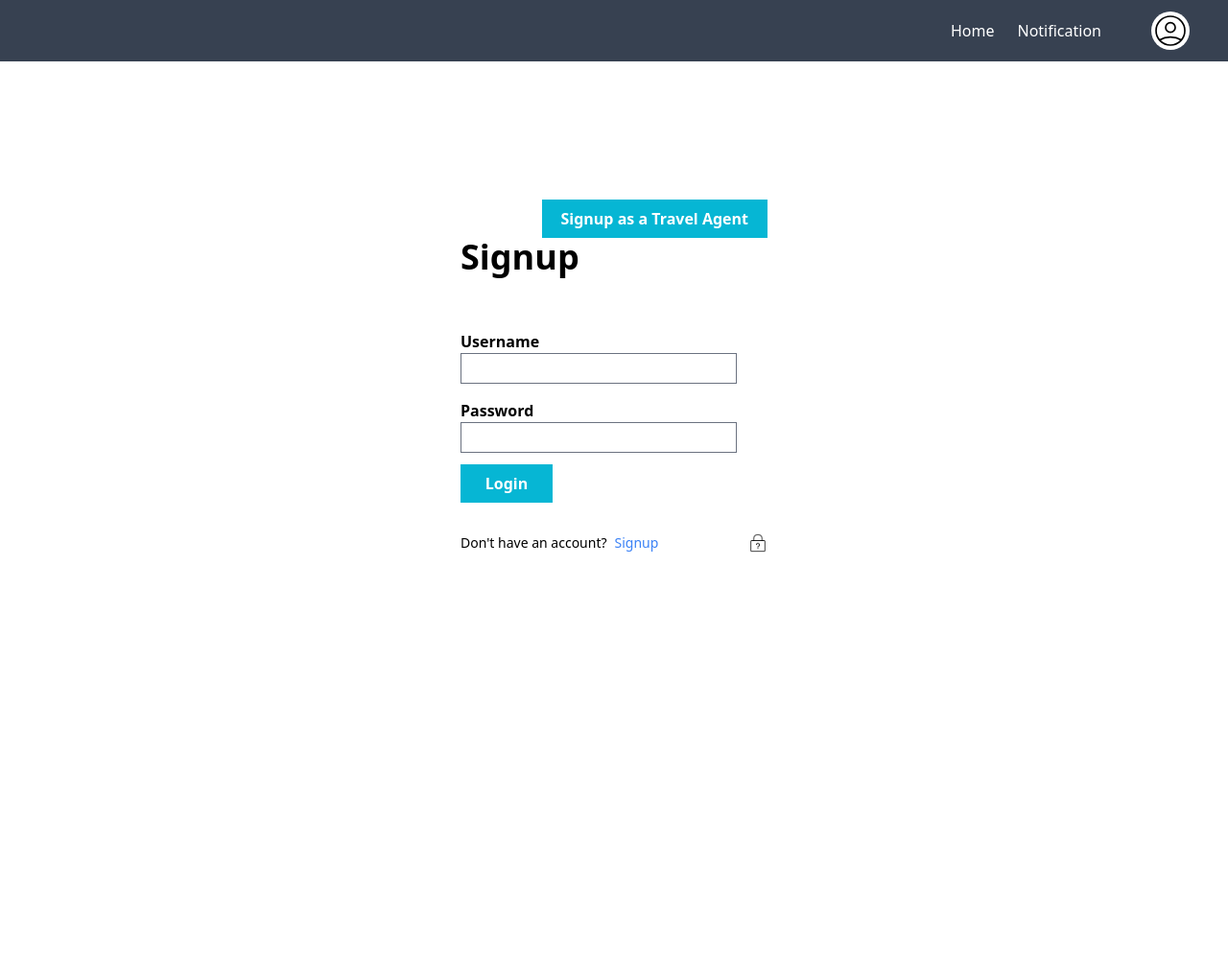
After one commit to 0xbyt3z/TopupHotelRev, a PHP site: page /cussignup.php in a window 1280 px wide. The commit adds this page. Shown: the whole page at 96% size. Run offline with PHP 8.4, Linux system fonts and the light colour scheme; some libraries are stand-ins or nearby versions.

Commit message:
few chanegs

```diff
--- /dev/null
+++ b/app.js
@@ -0,0 +1,3 @@
+const forgotpass = ()=>{
+    alert("forgot password");
+}
--- a/components/Nav.php
+++ b/components/Nav.php
@@ -1,3 +1,9 @@
-<div>
-hello
+<div class="h-16 w-screen bg-gray-700 flex items-center justify-end">
+    <a href="" class="text-white mx-3">Home</a>
+    <a href="" class="text-white mx-3">Notification</a>
+    <div class="rounded-full w-10 h-10 bg-white mr-10 ml-10">
+        <svg xmlns="http://www.w3.org/2000/svg" className="h-9 w-9" fill="none" viewBox="0 0 24 24" stroke="currentColor" strokeWidth={2}>
+            <path strokeLinecap="round" strokeLinejoin="round" d="M5.121 17.804A13.937 13.937 0 0112 16c2.5 0 4.847.655 6.879 1.804M15 10a3 3 0 11-6 0 3 3 0 016 0zm6 2a9 9 0 11-18 0 9 9 0 0118 0z" />
+        </svg>
+    </div>
 </div>
--- /dev/null
+++ b/cussignup.php
@@ -0,0 +1,47 @@
+<!DOCTYPE html>
+<html lang="en">
+<head>
+    <meta charset="UTF-8">
+    <meta http-equiv="X-UA-Compatible" content="IE=edge">
+    <meta name="viewport" content="width=device-width, initial-scale=1.0">
+    <title>Customer Signup | Hotel Reservation</title>
+
+    <script src="https://cdn.tailwindcss.com"></script>
+    <script src="./app.js"></script>
+
+</head>
+<body>
+
+<?php
+include "./components/Nav.php";
+
+?>
+
+<div class="w-screen h-screen flex mt-36 justify-center">
+    <div class="h-auto w-[20rem] flex flex-col">
+        <div class="w-full flex justify-end">
+            <a href="travelagentsignup.php" class="px-5 py-2 bg-cyan-500 font-bold text-white">Signup as a Travel Agent</a>
+        </div>
+        <span class="text-4xl font-bold mb-10">Signup</span>
+
+        <div class="flex flex-col mt-4">
+            <label for="" class="font-semibold">Username</label>
+            <input type="text" class="h-8 w-72 border border-gray-500" required>
+        </div>
+
+        <div class="flex flex-col mt-4">
+            <label for="" class="font-semibold">Password</label>
+            <input type="password" class="h-8 w-72 border border-gray-500 " required>
+        </div>
+
+        <button class="w-24 bg-cyan-500 py-2 px-3 my-3 text-white font-bold">Login</button>
+
+        <div class="my-5 flex justify-between">
+            <span class="text-sm">Don't have an account?<a href="" class="text-blue-500 mx-2">Signup</a></span>
+            <img src="images/forgotpass.png" alt="asdasd" class="h-5" onclick=(forgotpass())>
+        </div>
+    </div>
+</div>
+
+</body>
+</html>
--- a/index.php
+++ b/index.php
@@ -5,6 +5,11 @@
     <meta http-equiv="X-UA-Compatible" content="IE=edge">
     <meta name="viewport" content="width=device-width, initial-scale=1.0">
     <title>Home | Page</title>
+
+    <script src="https://cdn.tailwindcss.com"></script>
+
+    <script src="app.js"></script>
+
 </head>
 <body>
 
```
Also changed, not shown: login.php (added, +44 -0 lines), travelagentsignup.php (added, +47 -0 lines), images/forgotpass.png (added).
